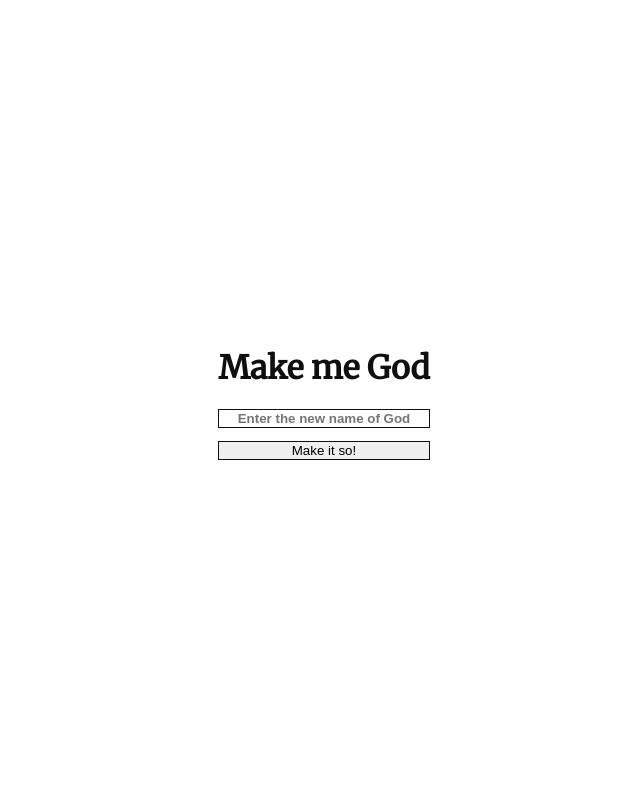
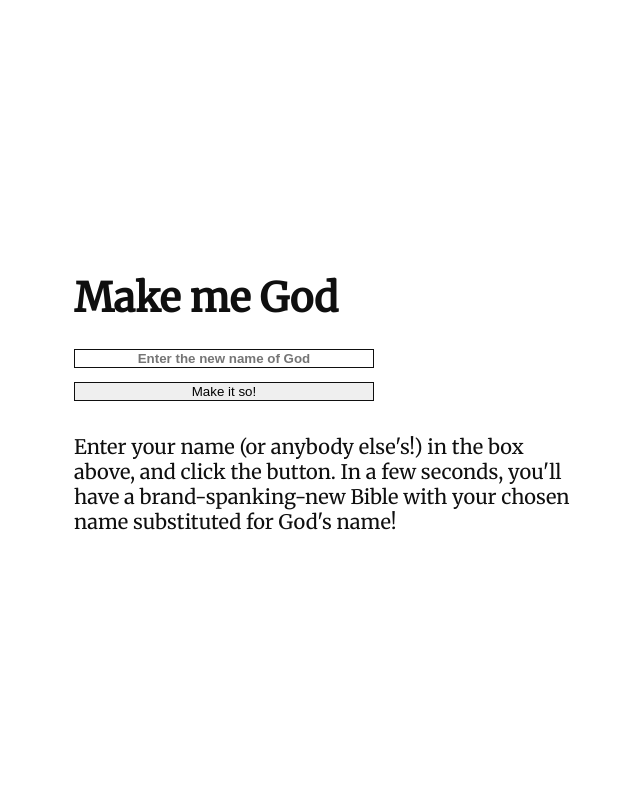
Before and after one commit to kvasbo/make-me-god, a PHP site: page / in a window 1280 px wide. Shown: the whole page, without its empty margins (316-956 px from the left). Run offline with PHP 8.4, Linux system fonts and the light colour scheme.

Commit message:
Some minor fixes

```diff
--- a/frontend/index.css
+++ b/frontend/index.css
@@ -1,21 +1,33 @@
+* {
+  box-sizing: border-box;
+}
+
 body {
     font-family: 'Merriweather', serif;
     padding: 0;
     margin: 0;
     color: #0F0f0f;
+    font-size: 15pt;
+    height: 100vh;
+    width: 100vw;
+    display: flex;
+    flex: 1;
 }
 
 #container {
     display: flex;
+    flex: 1;
     justify-content: center;
     align-items: center;
-    width: 100vw;
-    height: 100vh;
+    width: 100%;
+    height: 100%;
 }
 
 .content {
     display: flex;
     flex-direction: column;
+    align-items: flex-start;
+    max-width: 500px;
 }
 
 #done,
@@ -26,6 +38,7 @@
 input, button {
   border: 1px solid #0F0f0f;
   margin-bottom: 1em;
+  width: 300px;
 }
 
 input::placeholder {
--- a/frontend/index.html
+++ b/frontend/index.html
@@ -22,6 +22,7 @@
         <h1>Make me God</h1>
         <input type="text" maxlength="40" minlength="1" id="name" placeholder="Enter the new name of God"/>
         <button id="submit">Make it so!</button>
+        <p>Enter your name (or anybody else's!) in the box above, and click the button. In a few seconds, you'll have a brand-spanking-new Bible with your chosen name substituted for God's name!</p>
       </div>
       <div class="content" id="working"></div>
       <div class="content" id="download">
--- a/src/frontend.ts
+++ b/src/frontend.ts
@@ -23,7 +23,6 @@
 }
 
 function handleResult(result: any, name: string) {
-  console.log(result);
   loops += 1;
   const dots = loops % 5;
   if (result.status !== "done" && result.status !== "error") {
```
Also changed, not shown: src/index.ts (+9 -1 lines), 1 other file.
